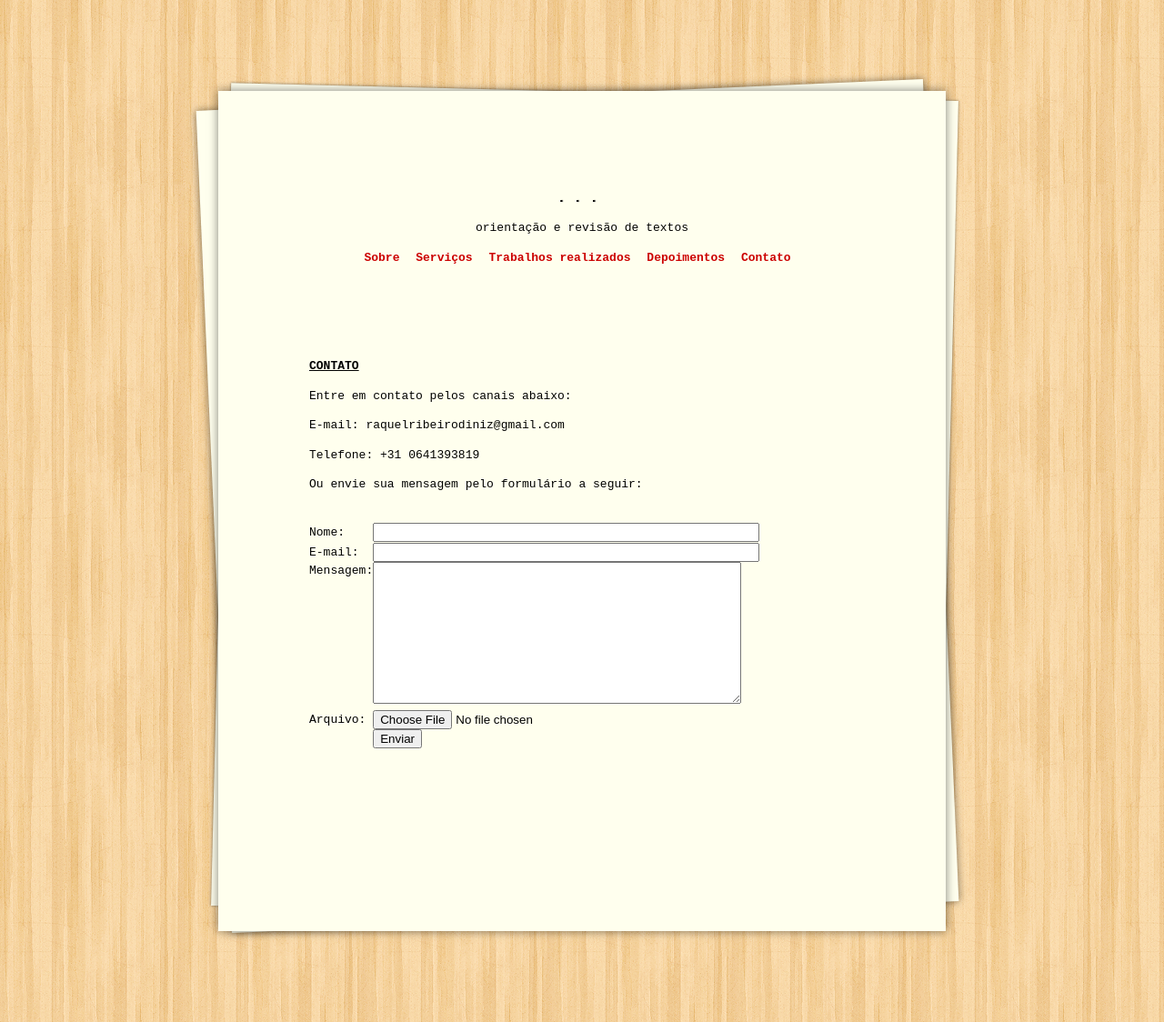
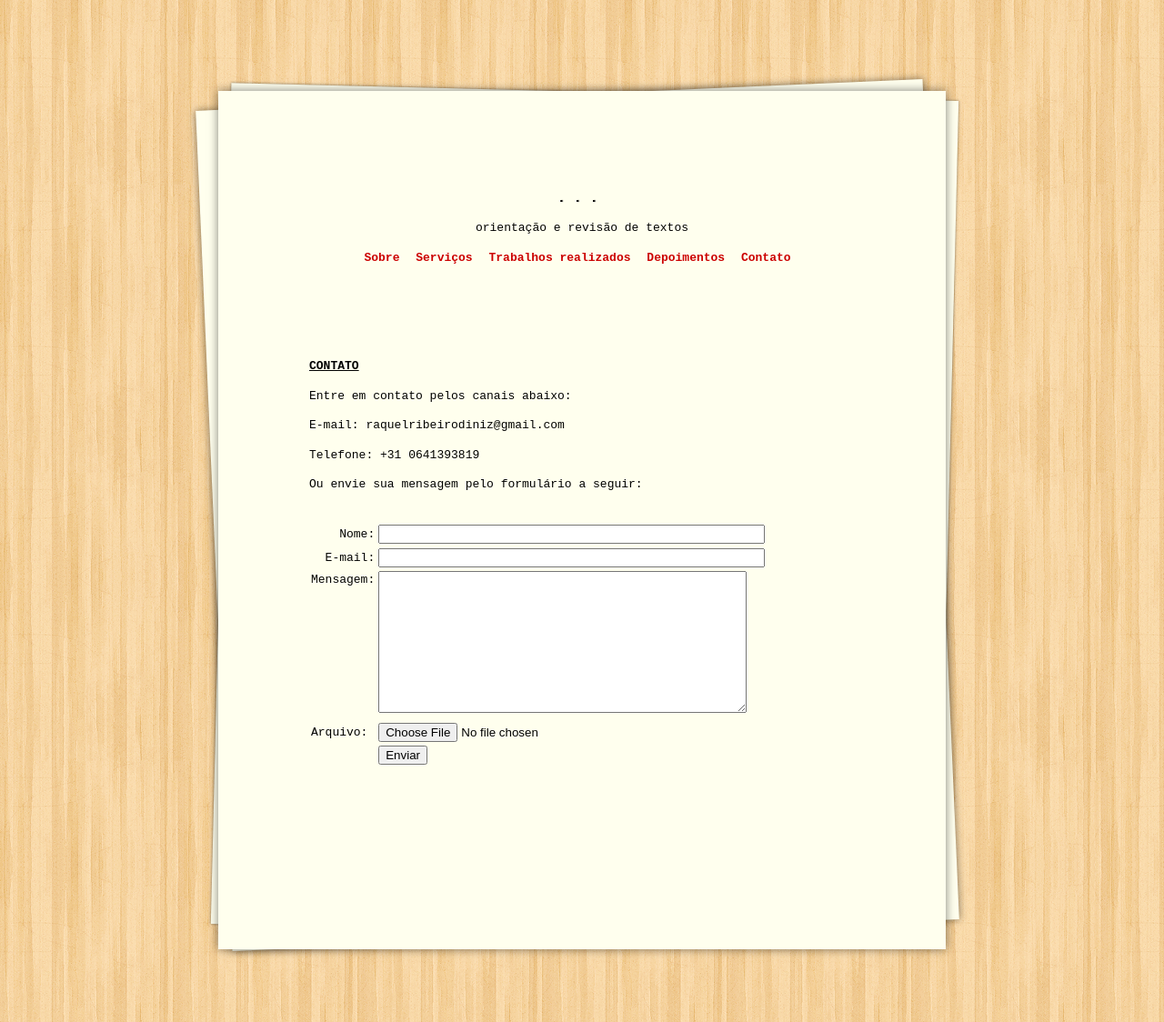
Before and after one commit to raqueldiniz/site, a Jekyll site: the page built from contato.md, in a window 1280 px wide. Shown: the whole page at 91% size. Built offline with Jekyll 4.4.1, drawn with Linux system fonts in a browser that asks for light colours.

Commit message:
Update contato.md

```diff
--- a/contato.md
+++ b/contato.md
@@ -14,15 +14,15 @@ Ou envie sua mensagem pelo formulário a seguir:
 
 <form name="contact" method="POST" netlify>
 
-<table border="0" cellpadding="0" cellspacing="0">
+<table border="0" cellpadding="2" cellspacing="0">
 <tr>
-  <td>Nome:</td><td><input type="text" nome="nome" size="50"></td>
+  <td align="right">Nome:</td><td><input type="text" nome="nome" size="50"></td>
 </tr>
   <tr>
-    <td>E-mail:</td><td><input type="email" name="email" size="50"></td>
+    <td align="right">E-mail:</td><td><input type="email" name="email" size="50"></td>
   </tr>
   <tr>
-    <td style=" vertical-align: top;">Mensagem:</td><td><textarea name="mensagem" rows="10" cols="48"></textarea></td>
+    <td style="vertical-align: top;">Mensagem:</td><td><textarea name="mensagem" rows="10" cols="48"></textarea></td>
   </tr>
   <tr>
     <td>Arquivo:</td><td><input type="file" name="arquivo"></td>
```
